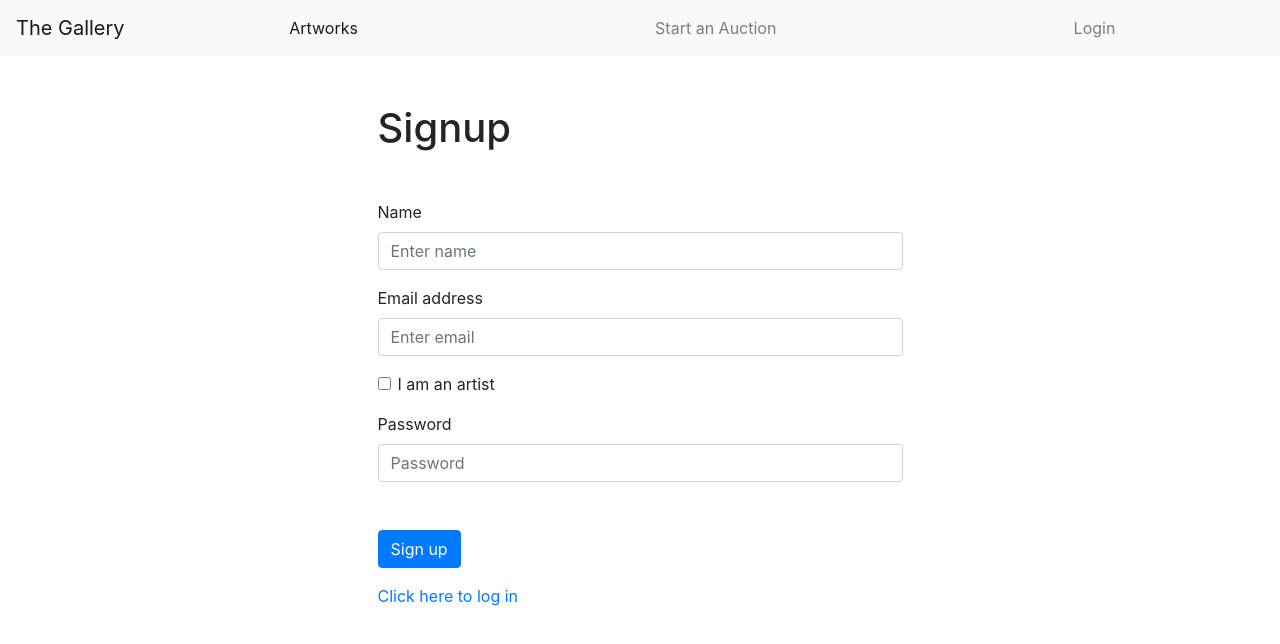
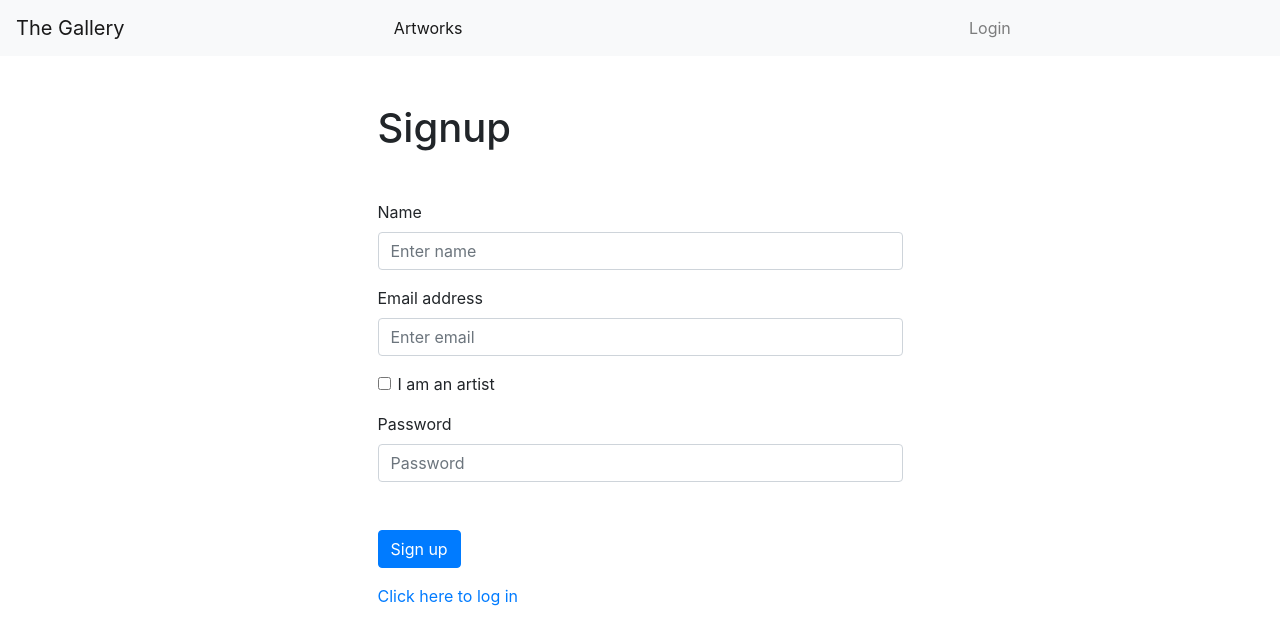
Before and after one commit to uozgan/theGallery-Client, a React (Create React App) app: page /signup in a window 1280 px wide. Shown: the top 644 px of the page. Built offline with nearby package versions, Linux system fonts and the light colour scheme; no server answers.

Commit message:
token & isArtist validation for acution complete

```diff
--- a/src/components/Navigation/index.js
+++ b/src/components/Navigation/index.js
@@ -10,7 +10,9 @@ import LoggedOut from "./LoggedOut";
 
 export default function Navigation() {
   const token = useSelector(selectToken);
-  const isArtist = useSelector(selectUser);
+  const { isArtist } = useSelector(selectUser);
+
+  //console.log("isArtist", isArtist);
 
   const loginLogoutControls = token ? <LoggedIn /> : <LoggedOut />;
 
@@ -23,9 +25,9 @@ export default function Navigation() {
       <Navbar.Collapse id="basic-navbar-nav">
         <Nav style={{ width: "100%" }} fill>
           <NavbarItem path="/" linkText="Artworks" />
-          {/* {isArtist ? ( */}
-          <NavbarItem path="/auction" linkText="Start an Auction" />
-          {/* ) : null} */}
+          {token && isArtist ? (
+            <NavbarItem path="/auction" linkText="Start an Auction" />
+          ) : null}
           {loginLogoutControls}
         </Nav>
       </Navbar.Collapse>
--- a/src/pages/SignUp/index.js
+++ b/src/pages/SignUp/index.js
@@ -26,7 +26,7 @@ export default function SignUp() {
   function submitForm(event) {
     event.preventDefault();
 
-    //console.log("isArtist", isArtist);
+    console.log("isArtist", isArtist);
 
     dispatch(signUp(name, email, password, isArtist));
 
```
